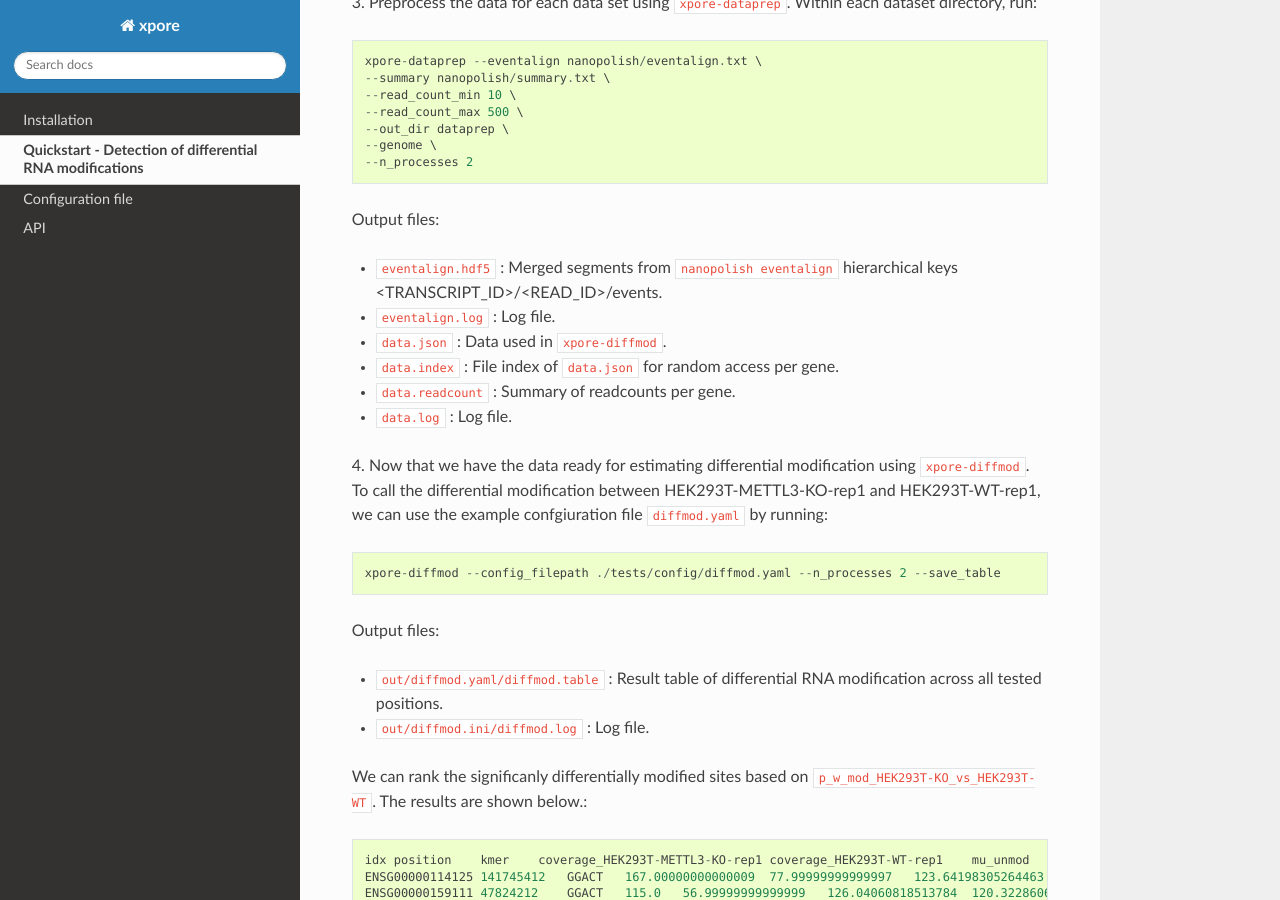
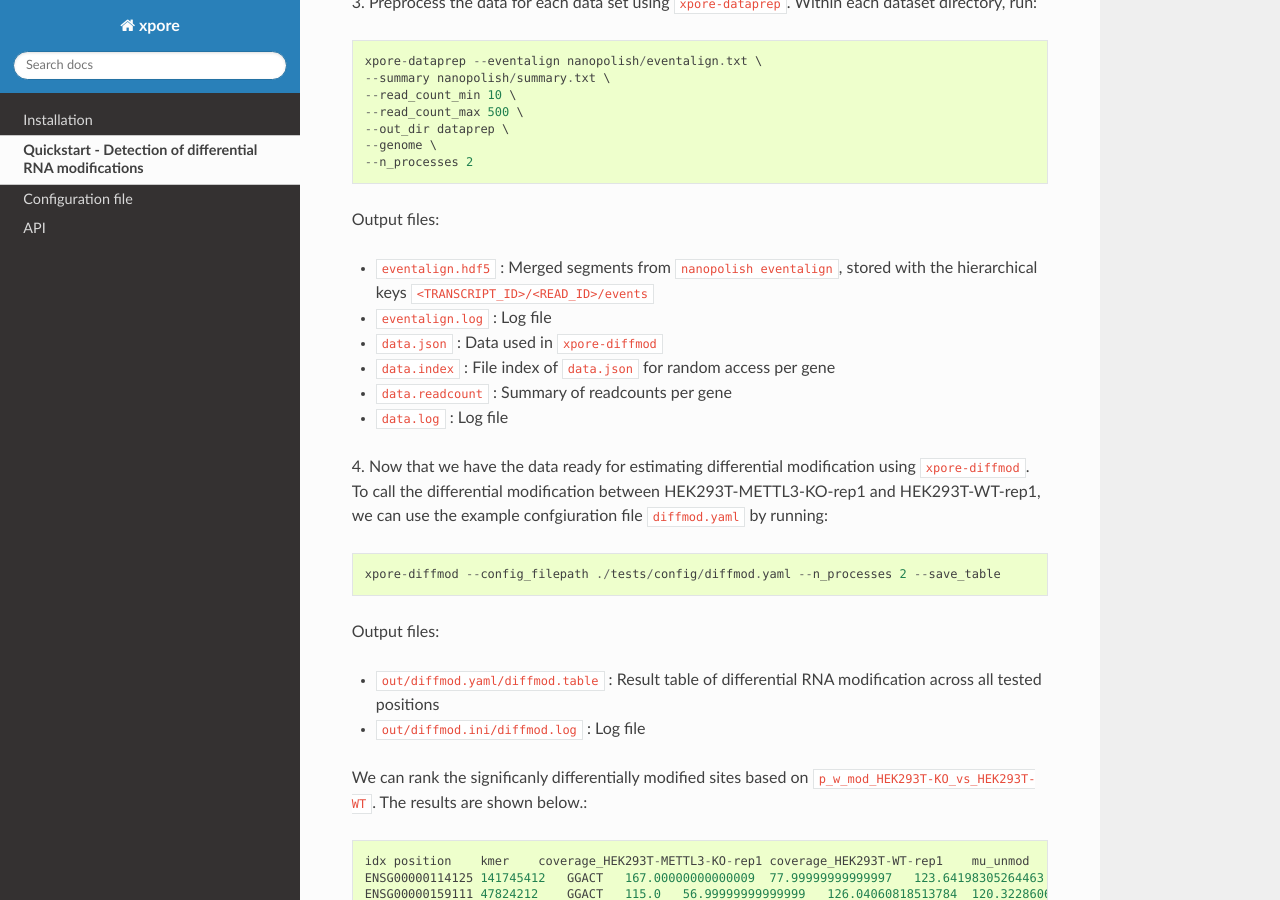
Before and after one commit to GoekeLab/xpore, a Sphinx documentation site: the page built from docs/source/quickstart.rst, in a window 1280 px wide and 900 px high, scrolled down 1213 px. Built offline with Sphinx 7.4.7 and the Read the Docs theme 2.0.0, drawn with Linux system fonts in a browser that asks for light colours; some of the changed text lies outside the part shown.

```diff
--- a/docs/source/quickstart.rst
+++ b/docs/source/quickstart.rst
@@ -19,10 +19,10 @@ After extraction, you will find::
 
 Each dataset under the ``data`` directory contains the following directories:
 
-* ``fast5`` : Raw signal FAST5 files.
-* ``fastq`` : Basecalled reads.
-* ``bamtx`` : Transcriptome-aligned sequence.
-* ``nanopolish``: Eventalign files obtained from `nanopolish <https://nanopolish.readthedocs.io/en/latest>`_.
+* ``fast5`` : Raw signal FAST5 files
+* ``fastq`` : Basecalled reads
+* ``bamtx`` : Transcriptome-aligned sequence
+* ``nanopolish``: Eventalign files obtained from `nanopolish <https://nanopolish.readthedocs.io/en/latest>`_
 
 (For demo, you can skip the first two steps, because ``bamtx`` and ``nanopolish`` are already there.)
 
@@ -61,12 +61,12 @@ Within each dataset directory, run::
 
 Output files:
 
-* ``eventalign.hdf5`` : Merged segments from ``nanopolish eventalign`` hierarchical keys  <TRANSCRIPT_ID>/<READ_ID>/events.
-* ``eventalign.log`` : Log file.
-* ``data.json`` : Data used in ``xpore-diffmod``.
-* ``data.index`` : File index of ``data.json`` for random access per gene.
-* ``data.readcount`` : Summary of readcounts per gene.
-* ``data.log`` : Log file.
+* ``eventalign.hdf5`` : Merged segments from ``nanopolish eventalign``, stored with the hierarchical keys ``<TRANSCRIPT_ID>/<READ_ID>/events``
+* ``eventalign.log`` : Log file
+* ``data.json`` : Data used in ``xpore-diffmod``
+* ``data.index`` : File index of ``data.json`` for random access per gene
+* ``data.readcount`` : Summary of readcounts per gene
+* ``data.log`` : Log file
 
 4. Now that we have the data ready for estimating differential modification using ``xpore-diffmod``.
 To call the differential modification between HEK293T-METTL3-KO-rep1 and HEK293T-WT-rep1, we can use the example confgiuration file ``diffmod.yaml`` by running::
@@ -75,8 +75,8 @@ To call the differential modification between HEK293T-METTL3-KO-rep1 and HEK293T
 
 Output files:
 
-* ``out/diffmod.yaml/diffmod.table`` : Result table of differential RNA modification across all tested positions.
-* ``out/diffmod.ini/diffmod.log`` : Log file.
+* ``out/diffmod.yaml/diffmod.table`` : Result table of differential RNA modification across all tested positions
+* ``out/diffmod.ini/diffmod.log`` : Log file
 
 We can rank the significanly differentially modified sites based on ``p_w_mod_HEK293T-KO_vs_HEK293T-WT``. The results are shown below.::
 
```
Also changed, not shown: README.md (+8 -6 lines).
